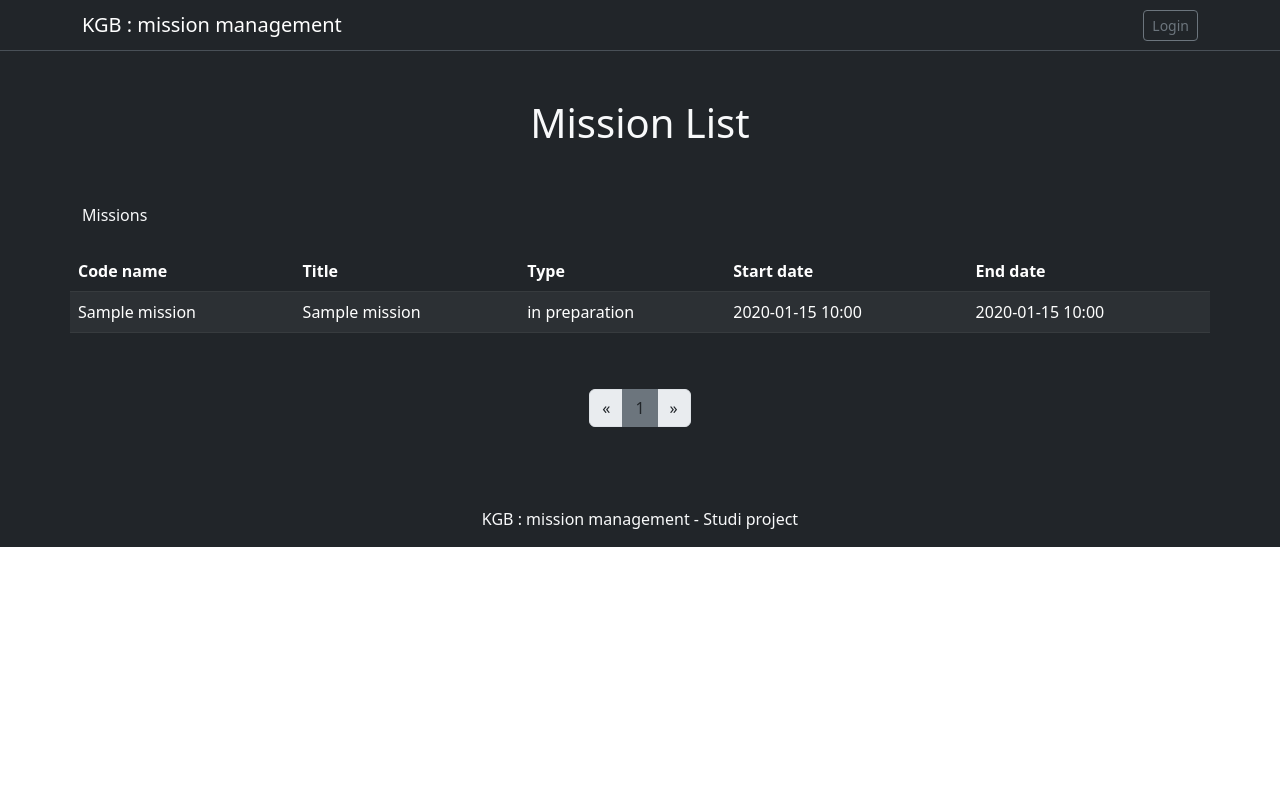
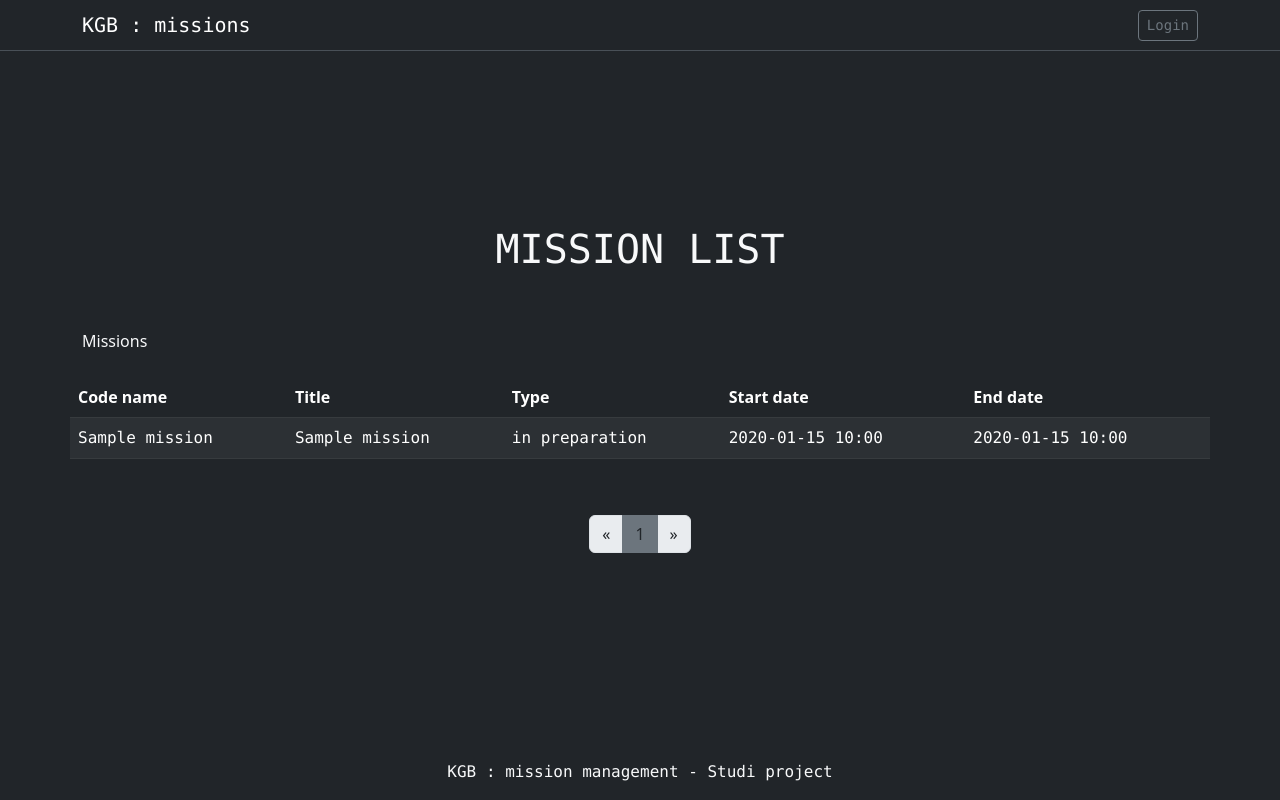
Before and after one commit to floretcl/Eval6-Studi-Application-web-12-08-2023, a PHP site: page / in a window 1280 px wide. Run offline with PHP 8.4, Linux system fonts and the light colour scheme; tables that the repository leaves empty hold one stand-in row (values such as "Sample post"); data that the repository does not hold is empty.

Commit message:
add font mono on some text and title, add min vh-100 to fix body on large screen

```diff
--- a/index.php
+++ b/index.php
@@ -89,12 +89,12 @@ try {
 </head>
 
 <body>
-  <div class="bg-dark">
+  <div class="d-flex flex-column justify-content-between min-vh-100 bg-dark">
     <header>
       <nav class="navbar bg-dark border-bottom border-body" data-bs-theme="dark">
         <div class="container">
-          <span class="navbar-brand mb-0 h1">KGB : mission management</span>
-          <button class="btn btn-sm btn-outline-secondary" type="button">Login</button>
+          <a class="navbar-brand mb-0 h1 font-monospace" href="index.php">KGB : missions</a>
+          <button class="btn btn-sm btn-outline-secondary font-monospace" type="button">Login</button>
         </div>
       </nav>
     </header>
@@ -102,7 +102,7 @@ try {
     <main>
       <div class="container text-light">
         <div class="row text-center m-5">
-          <h1>Mission List</h1>
+          <h1 class="text-uppercase font-monospace">Mission List</h1>
         </div>
         <div>
           <nav style="--bs-breadcrumb-divider: '>';" aria-label="breadcrumb">
@@ -127,11 +127,11 @@ try {
               <?php foreach($missions as $mission): ?>
               <tr id="<?= $mission->getUuid() ?>" class="mission-table-row">
                 <?php
-                echo '<td>' . $mission->getCodeName() . '</td>';
-                echo '<td>' . $mission->getTitle() . '</td>';
-                echo '<td>' . $mission->getStatus() . '</td>';
-                echo '<td class="d-none d-md-table-cell">' . $mission->getStartDate() . '</td>';
-                echo '<td class="d-none d-md-table-cell">' . $mission->getEndDate() . '</td>';
+                echo '<td class="font-monospace">' . $mission->getCodeName() . '</td>';
+                echo '<td class="font-monospace">' . $mission->getTitle() . '</td>';
+                echo '<td class="font-monospace">' . $mission->getStatus() . '</td>';
+                echo '<td class="d-none d-md-table-cell font-monospace">' . $mission->getStartDate() . '</td>';
+                echo '<td class="d-none d-md-table-cell font-monospace">' . $mission->getEndDate() . '</td>';
                 ?>
               </tr>
               <?php endforeach ?>
@@ -165,7 +165,7 @@ try {
 
     <footer>
       <div class="container bg-dark text-center py-3">
-        <span class="text-light fw-medium ">KGB : mission management - Studi project</span>
+        <span class="text-light fw-medium font-monospace">KGB : mission management - Studi project</span>
       </div>
     </footer>
   </div>
```
